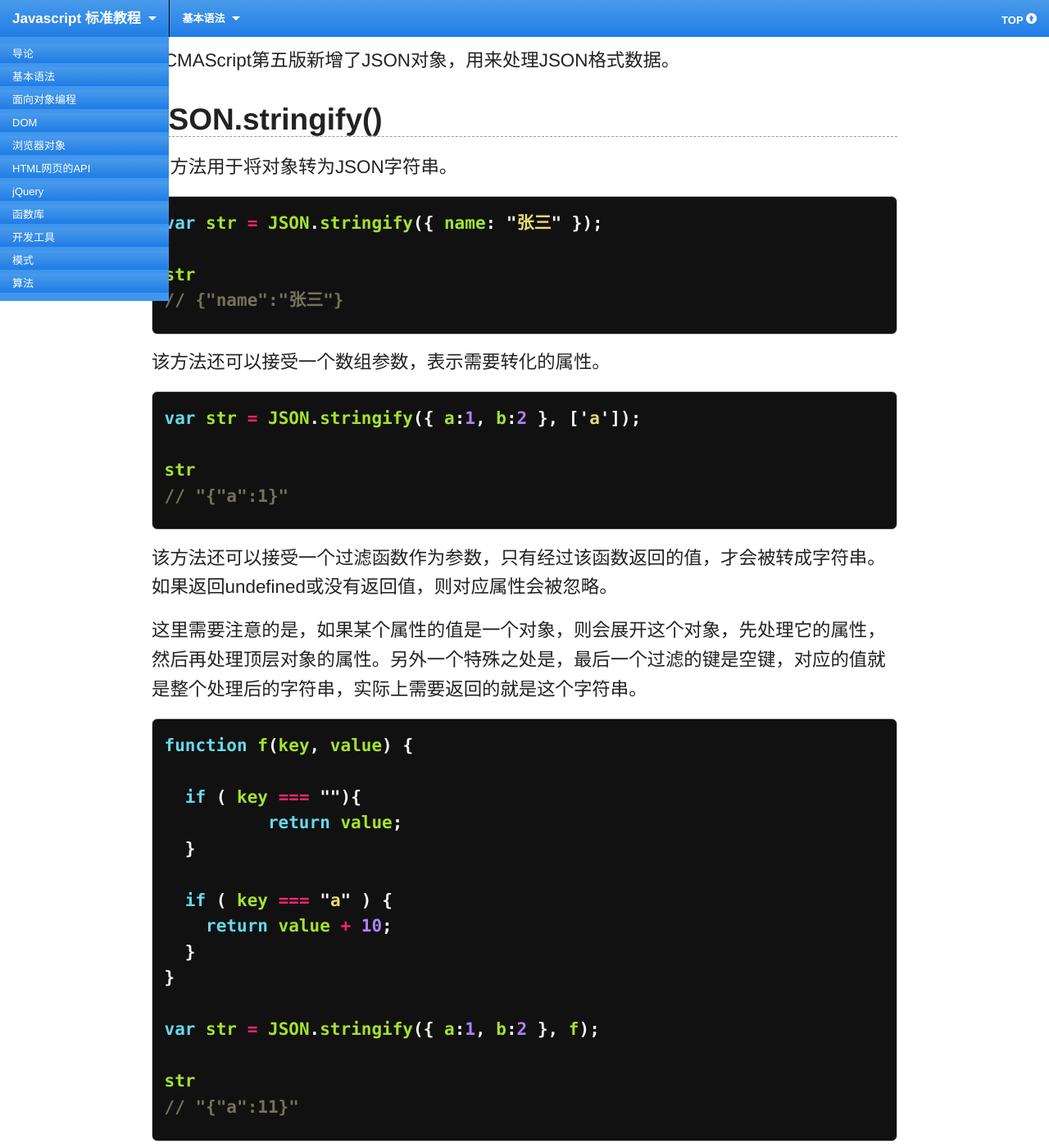
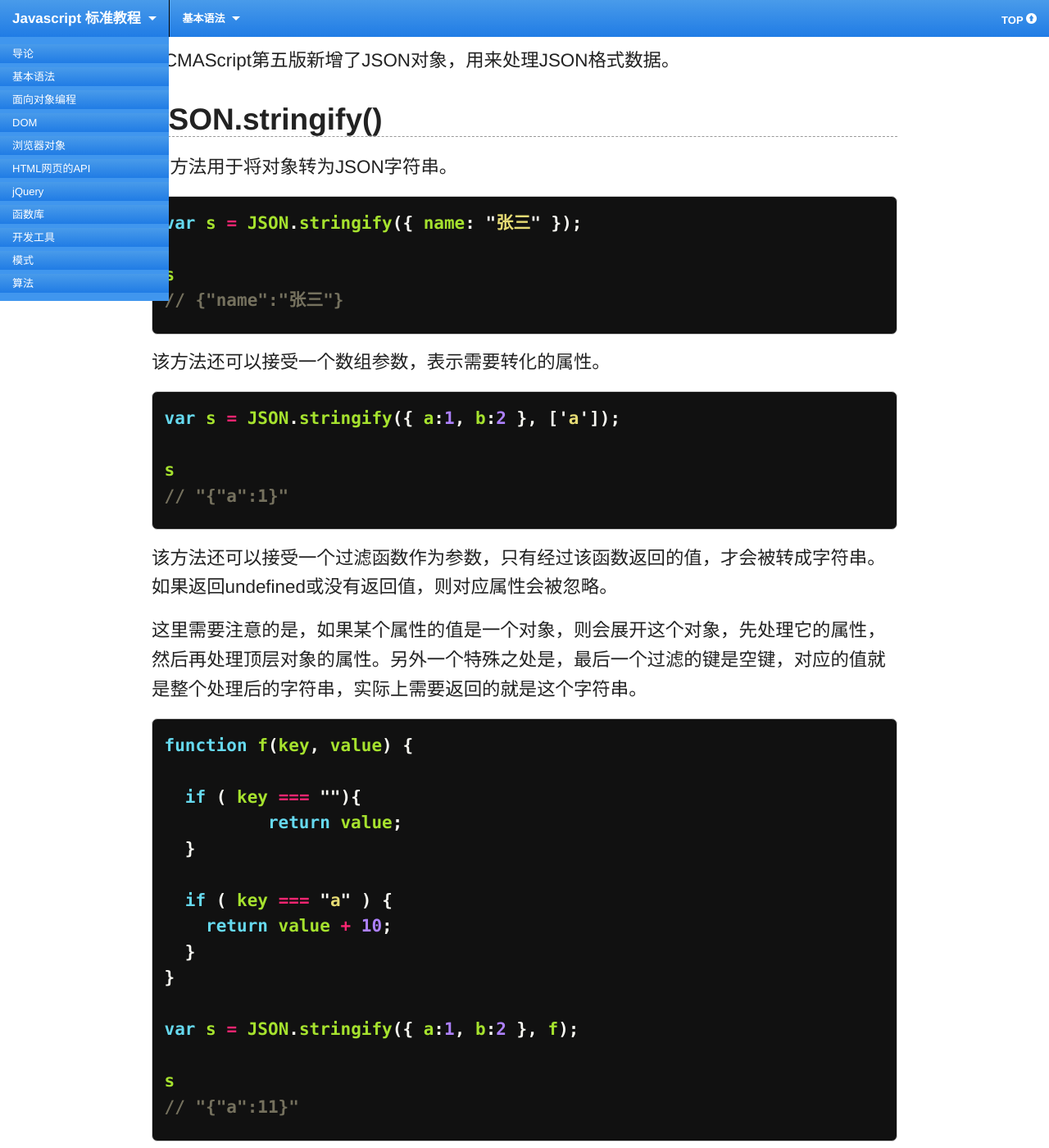
Before and after one commit to ruanyf/jstutorial, a Jekyll site: the page built from grammar/json.md, in a window 1280 px wide and 1400 px high, scrolled down 340 px. Shown: the whole window at 82% size. Built offline with Jekyll 4.4.1, drawn with Linux system fonts in a browser that asks for light colours; Markdown is read by kramdown in place of the engine named in the settings.

```diff
--- a/grammar/json.md
+++ b/grammar/json.md
@@ -16,9 +16,9 @@ ECMAScript第五版新增了JSON对象，用来处理JSON格式数据。
 
 {% highlight javascript %}
 
-var str = JSON.stringify({ name: "张三" });
+var s = JSON.stringify({ name: "张三" });
 
-str
+s
 // {"name":"张三"}
 
 {% endhighlight %}
@@ -27,9 +27,9 @@ str
 
 {% highlight javascript %}
 
-var str = JSON.stringify({ a:1, b:2 }, ['a']);
+var s = JSON.stringify({ a:1, b:2 }, ['a']);
 
-str
+s
 // "{"a":1}"
 
 {% endhighlight %}
@@ -51,9 +51,9 @@ function f(key, value) {
   }
 }
 
-var str = JSON.stringify({ a:1, b:2 }, f);
+var s = JSON.stringify({ a:1, b:2 }, f);
 
-str
+s
 // "{"a":11}"
 
 {% endhighlight %}
@@ -62,21 +62,21 @@ JSON.stringify还可以接受第三个参数，表示添加空格或制表符。
 
 {% highlight javascript %}
 
-var str = JSON.stringify({ name: "张三" }, null, 2);
+var s = JSON.stringify({ name: "张三" }, null, 2);
 
-str
+s
 // {
 //   "name": "John"
 // }
 
-var str = JSON.stringify({ name: "John" }, null, "\t");
+var s = JSON.stringify({ name: "John" }, null, "\t");
 
-str
+s
 // {\n\t"name": "John"\n}
 
 {% endhighlight %}
 
-### JSON.parse()
+## JSON.parse()
 
 该方法用于将JSON字符串转化成对象。
 
```
Also changed, not shown: index.md (+2 -1 lines), tool/mobiledebugging.md (added, +32 -0 lines).
